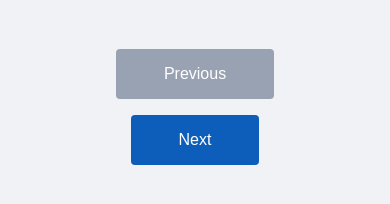
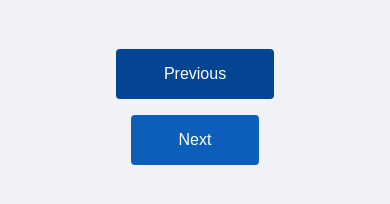
Before and after one commit to Muyiwa-Adebayo/Day02-Progress-Steps, a plain HTML site: page index.html in a window 390 px wide. In both pictures the pointer is over the button "Previous". Shown: the part 396-600 px from the top of the page. Drawn offline with nearby package versions, Linux system fonts and the light colour scheme.

Commit message:
media query hover effect fixed

```diff
--- a/style.css
+++ b/style.css
@@ -103,4 +103,10 @@ body {
     .container{
         width: 80vw;
     }
+
+    .btn:hover {
+        background-color: var(--primary-600);
+        border: 0px solid var(--primary-600);
+        transition: 40ms ease;
+    }
 }
```
